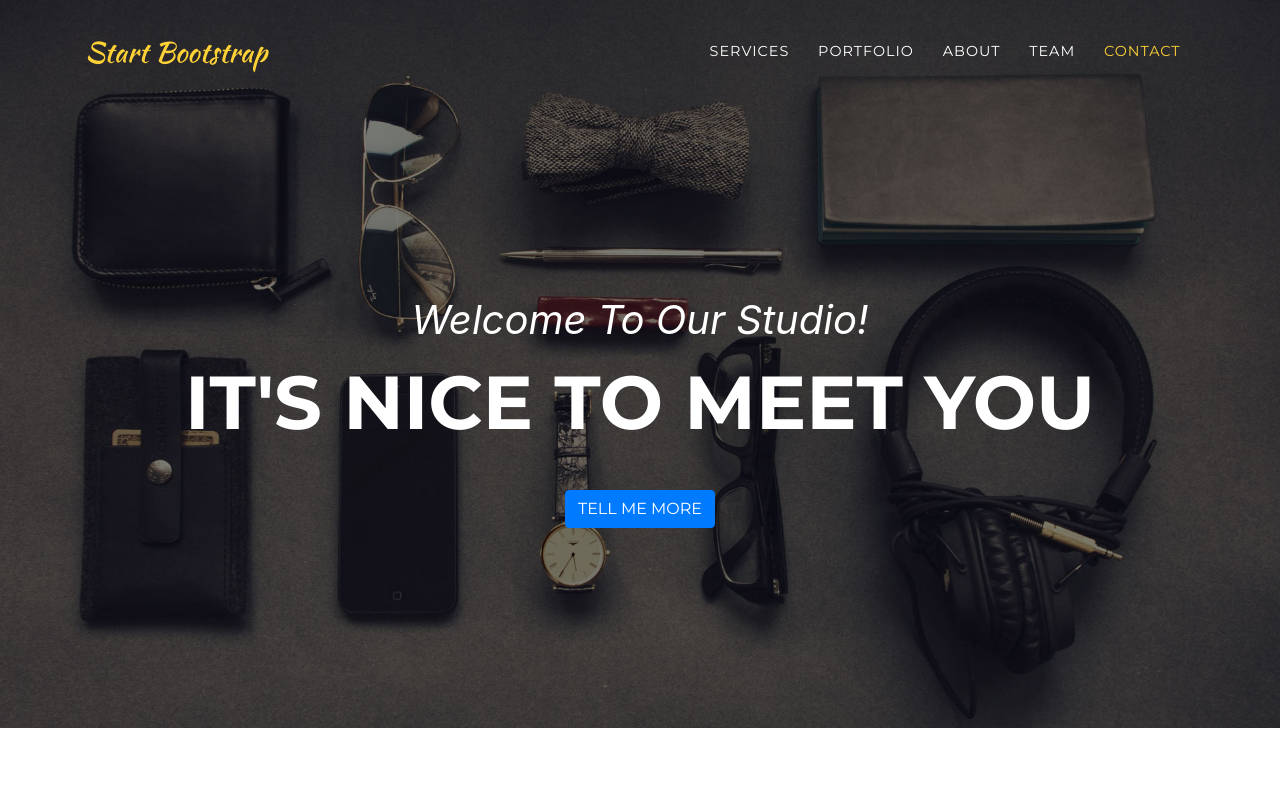
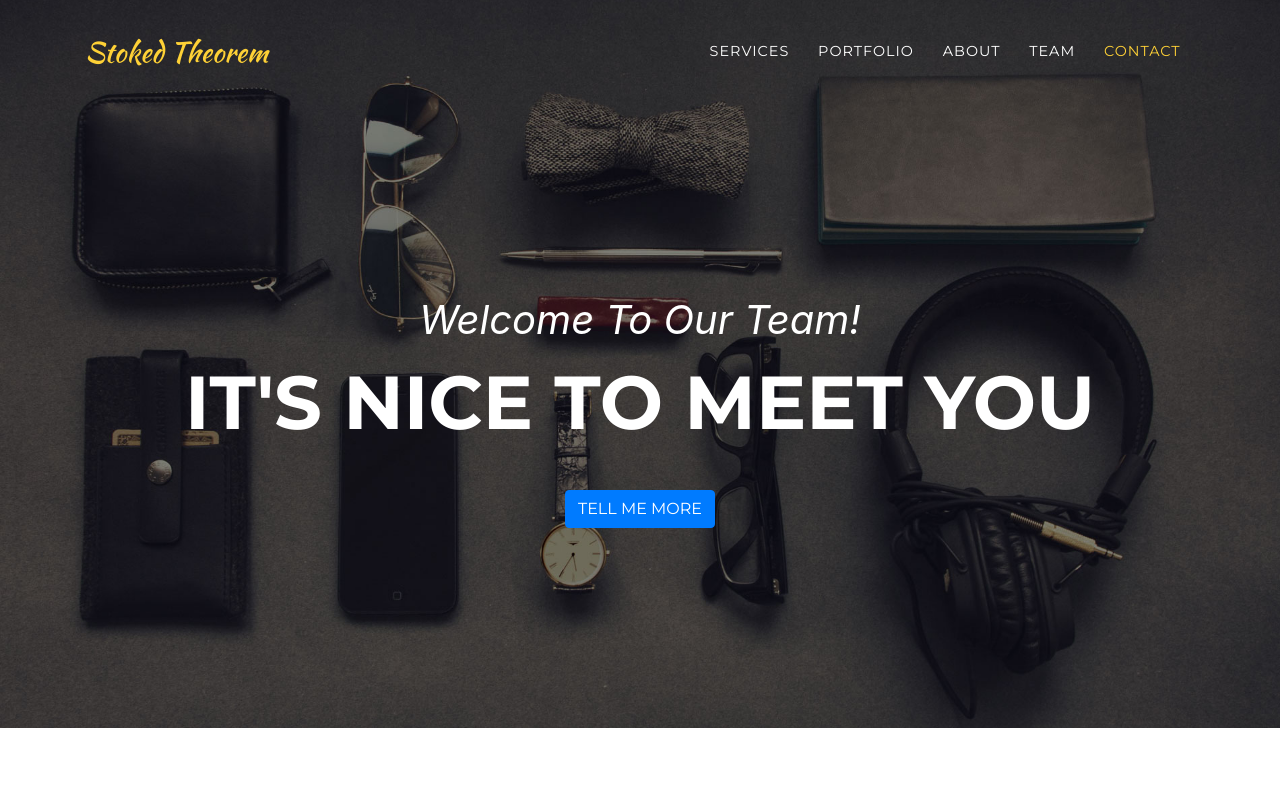
Before and after one commit to Stoked-Theorem/Stoked-Theorem.github.io, a website with bundled scripts: page index.html in a window 1280 px wide. Shown: the top 800 px of the page. Built offline with nearby package versions, Linux system fonts and the light colour scheme; a web font is replaced by a local one.

Commit message:
Updated some names

```diff
--- a/index.html
+++ b/index.html
@@ -8,7 +8,7 @@
     <meta name="description" content="">
     <meta name="author" content="">
 
-    <title>Agency - Start Bootstrap Theme</title>
+    <title>Stoked Theorem</title>
 
     <!-- Bootstrap core CSS -->
     <link href="vendor/bootstrap/css/bootstrap.min.css" rel="stylesheet">
@@ -30,7 +30,7 @@
     <!-- Navigation -->
     <nav class="navbar navbar-expand-lg navbar-dark fixed-top" id="mainNav">
       <div class="container">
-        <a class="navbar-brand js-scroll-trigger" href="#page-top">Start Bootstrap</a>
+        <a class="navbar-brand js-scroll-trigger" href="#page-top">Stoked Theorem</a>
         <button class="navbar-toggler navbar-toggler-right" type="button" data-toggle="collapse" data-target="#navbarResponsive" aria-controls="navbarResponsive" aria-expanded="false" aria-label="Toggle navigation">
           Menu
           <i class="fas fa-bars"></i>
@@ -61,7 +61,7 @@
     <header class="masthead">
       <div class="container">
         <div class="intro-text">
-          <div class="intro-lead-in">Welcome To Our Studio!</div>
+          <div class="intro-lead-in">Welcome To Our Team!</div>
           <div class="intro-heading text-uppercase">It's Nice To Meet You</div>
           <a class="btn btn-primary btn-xl text-uppercase js-scroll-trigger" href="#services">Tell Me More</a>
         </div>
```
